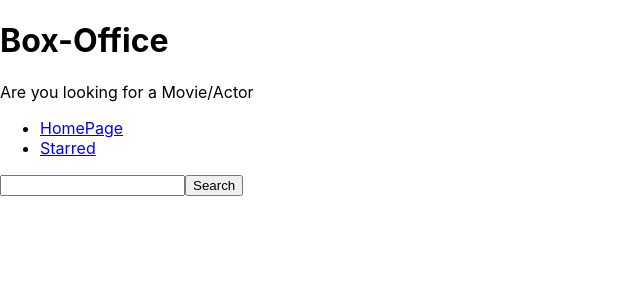
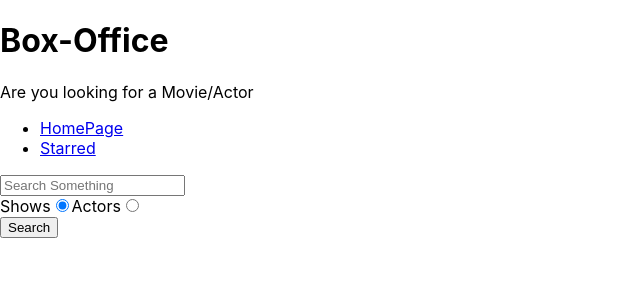
Before and after one commit to haha-harshit/box-office, a React (Create React App) app: page / in a window 1280 px wide. Shown: the top 300 px of the page, without its empty margins (0-640 px from the left). Built offline with nearby package versions, Linux system fonts and the light colour scheme.

Commit message:
add toggle shows/actors

```diff
--- a/src/Pages/HomePage.js
+++ b/src/Pages/HomePage.js
@@ -5,6 +5,10 @@ import { apiGet } from '../misc/config';
 export const HomePage = () => {
     const [input, setInput] = useState('');
     const [result, setResults] = useState(null);
+    const [searchOption, setSearchOption] = useState('shows');
+
+    const isShowsSearch = searchOption === 'shows';
+
     const onInputChange = ev => {
         setInput(ev.target.value);
     };
@@ -35,6 +39,11 @@ export const HomePage = () => {
         }
     };
 
+    const onRadioChange = ev => {
+        setSearchOption(ev.target.value);
+    };
+    console.log(searchOption);
+
     const renderResults = () => {
         if (result && result.length === 0) {
             return <div>No Desired Result Found!</div>;
@@ -57,10 +66,38 @@ export const HomePage = () => {
         <MainPageLayout>
             <input
                 type="text"
+                placeholder="Search Something"
                 onChange={onInputChange}
                 onKeyDown={onKeyDown}
                 value={input}
             />
+
+            <div>
+                <label htmlFor="shows-search">
+                    Shows
+                    <input
+                        type="radio"
+                        name=""
+                        id="shows-search"
+                        value="shows"
+                        checked={isShowsSearch}
+                        onChange={onRadioChange}
+                    />
+                </label>
+
+                <label htmlFor="actors-search">
+                    Actors
+                    <input
+                        type="radio"
+                        name=""
+                        id="actors-search"
+                        value="people"
+                        checked={!isShowsSearch}
+                        onChange={onRadioChange}
+                    />
+                </label>
+            </div>
+
             <button type="button" onClick={onSearch}>
                 Search
             </button>
```
